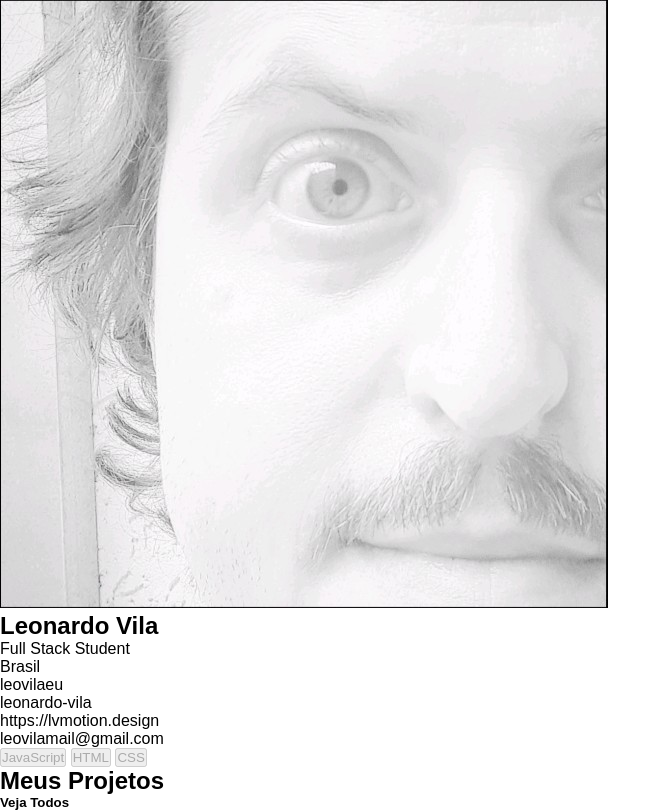
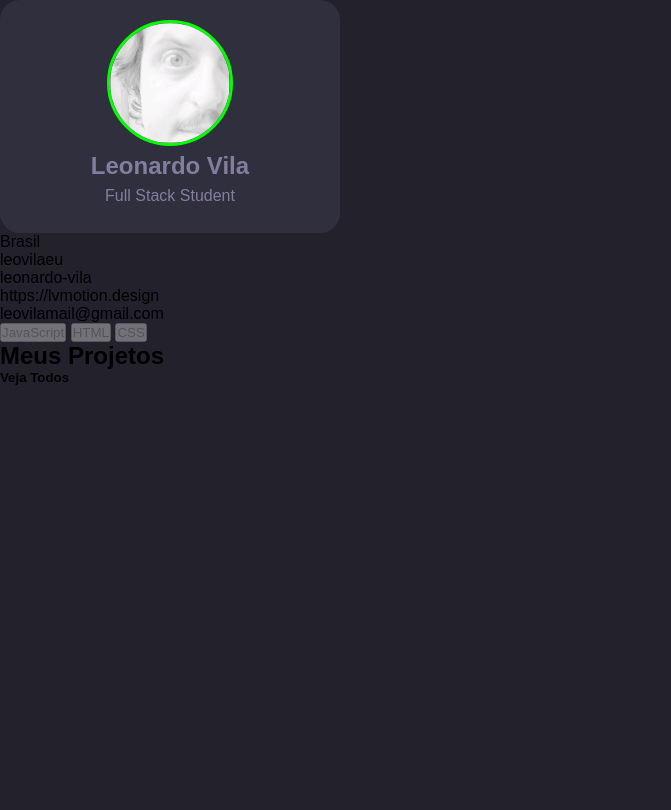
Before and after one commit to leovilaeu/desafio_rockectseat_portfolio_htmlcss, a plain HTML site: page index.html in a window 1280 px wide. Shown: the whole page, without its empty margins (0-671 px from the left). Drawn offline with Linux system fonts and the light colour scheme.

Commit message:
Inicio de CSS - Estilizando Profile

```diff
--- a/css/styles.css
+++ b/css/styles.css
@@ -2,4 +2,43 @@
     padding: 0;
     margin: 0;
     font-family:sans-serif;
+
 }
+
+body{
+    background-color: #22212C;
+}
+
+.profile {
+    padding: 20px;
+    color: #837E9F;
+    background-color: #302F3D;
+    border-radius: 20px;
+    display: flex;
+    flex-direction: column;
+    width: 300px;
+    height: auto;
+    align-items: center;
+    justify-items: center;
+    box-shadow: pink ;
+}
+
+.profile h2{
+    margin-top: 2px;
+    margin-bottom: 5px;
+}
+
+.profile p{
+    margin-top: 2px;
+    margin-bottom: 8px;
+}
+
+.profile .avatar img{
+    border: solid;
+    border-color:  #00FF00;
+    border-radius: 50%;
+}
+.avatar img{
+    width: 120px;
+    height: auto;
+}
--- a/index.html
+++ b/index.html
@@ -10,15 +10,15 @@
 </head>
 
 <body>
-    <div class="container-lateral">
          <div class="profile">
                 <div class="avatar">
                     <img src="assets/profile.jpg" alt="Foto de Leonardo Vila">
                 </div>
-            <h2 class="nome"> Leonardo Vila </h2>
+                <h2> Leonardo Vila </h2>
                 <p>Full Stack Student</p>
+
             </div>
-
+        <div class="container-infos">
              <div class="infos">
                 <p name="country">Brasil</p>
                 <p name="work">leovilaeu</p>
@@ -26,7 +26,7 @@
                 <p name="site">https://lvmotion.design</p>
                 <p name="email">leovilamail@gmail.com</p>
             </div>
-
+        </div>
         <div class="techs">
             <button disabled>JavaScript</button>
             <button disabled>HTML</button>
```
Lines whose indentation alone changed are shown as unchanged.
